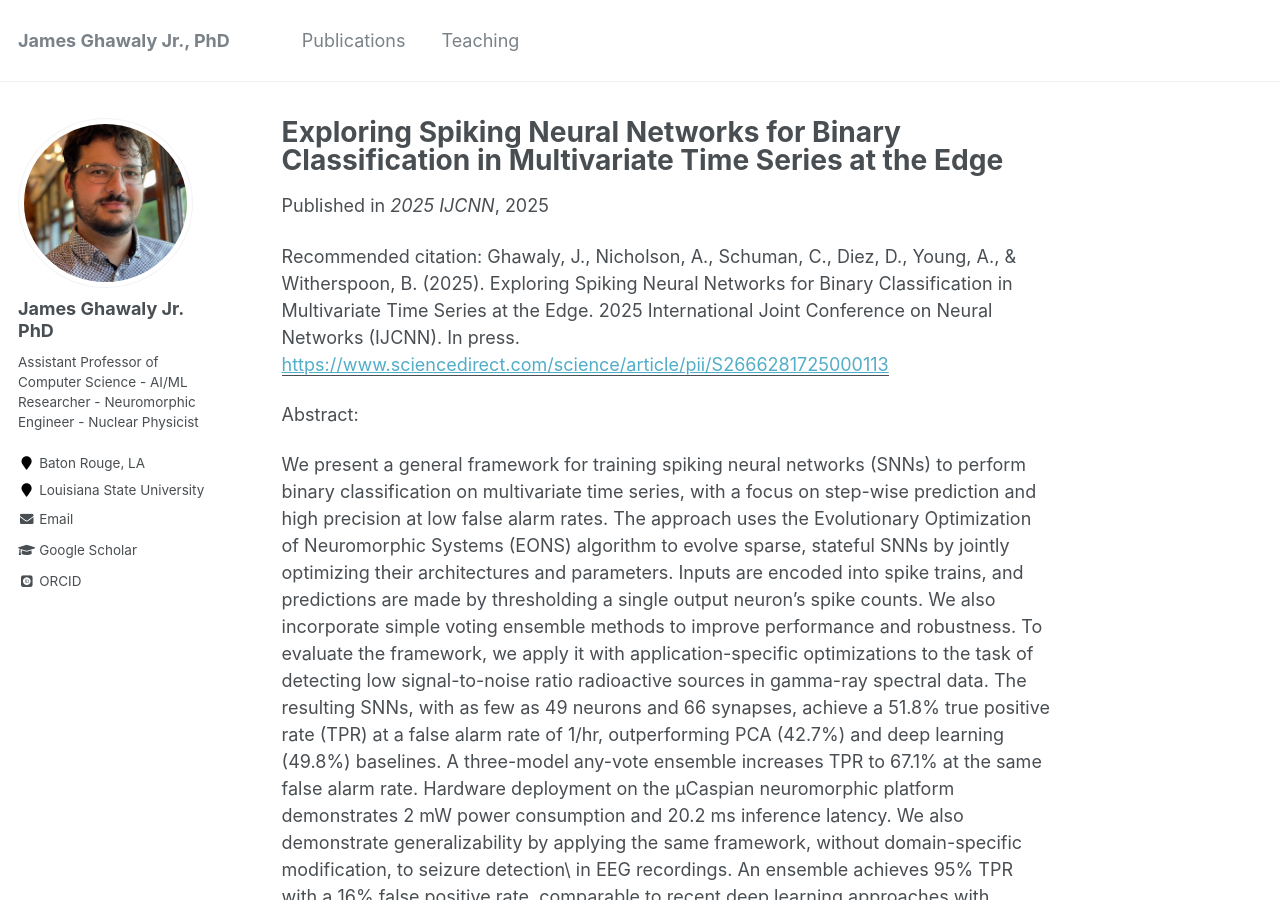
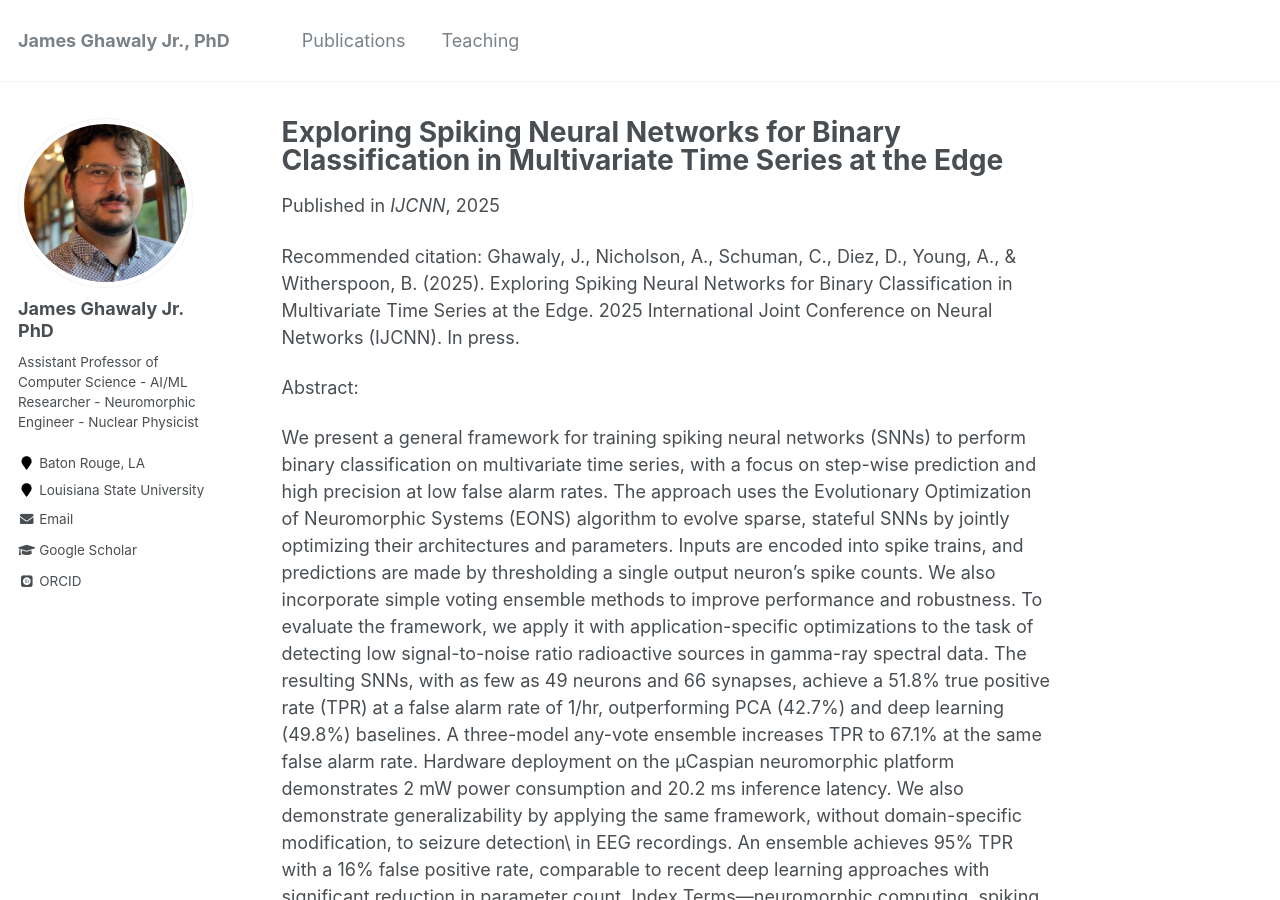
Before and after one commit to jghawaly/jghawaly.github.io, a Jekyll site: the page built from _publications/2025-snntemporal-number-9.md, in a window 1280 px wide and 900 px high. Built offline with Jekyll 4.4.1, drawn with Linux system fonts in a browser that asks for light colours; some web fonts are replaced.

Commit message:
Update 2025-snntemporal-number-9.md

```diff
--- a/_publications/2025-snntemporal-number-9.md
+++ b/_publications/2025-snntemporal-number-9.md
@@ -4,8 +4,8 @@ collection: publications
 permalink: /publication/2025-snntemporal-number-9
 excerpt: "We present a general framework for training spiking neural networks (SNNs) to perform binary classification on multivariate time series, with a focus on step-wise prediction and high precision at low false alarm rates."
 date: 2025-07-02
-venue: '2025 IJCNN'
-paperurl: 'https://www.sciencedirect.com/science/article/pii/S2666281725000113'
+venue: 'IJCNN'
+# paperurl: ''
 citation: 'Ghawaly, J., Nicholson, A., Schuman, C., Diez, D., Young, A., & Witherspoon, B. (2025). Exploring Spiking Neural Networks for Binary Classification in Multivariate Time Series at the Edge. 2025 International Joint Conference on Neural Networks (IJCNN). In press.'
 ---
 
```
